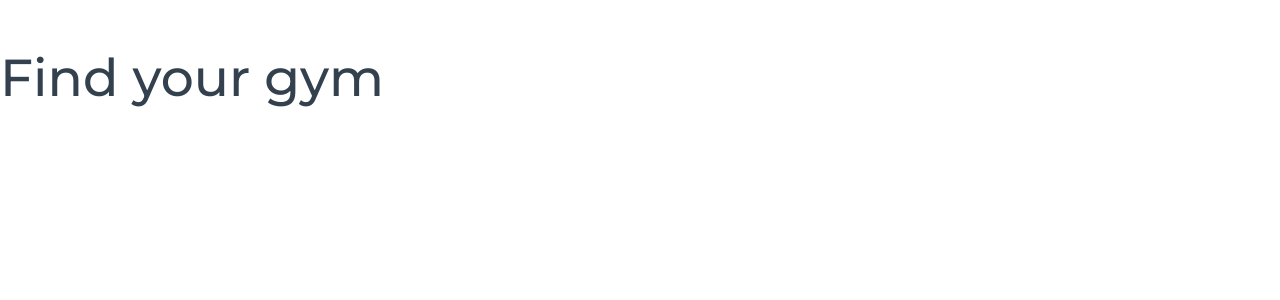
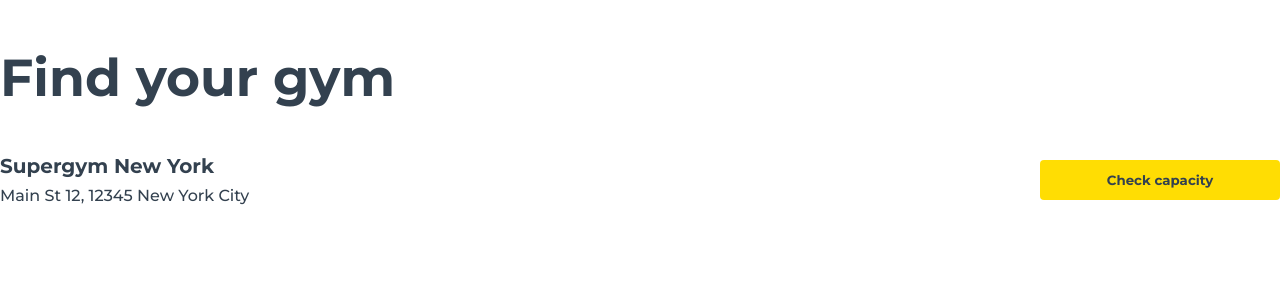
Before and after one commit to lukwick/mc_fit_capacity, a React (Create React App) app in the folder frontend/: page / in a window 1280 px wide. Shown: the top 300 px of the page. Built offline with nearby package versions, Linux system fonts and the light colour scheme.

Commit message:
feat: Add basic GymItem component

```diff
--- a/frontend/package.json
+++ b/frontend/package.json
@@ -3,6 +3,7 @@
   "version": "0.1.0",
   "private": true,
   "dependencies": {
+    "prop-types": "^15.8.1",
     "react": "^18.2.0",
     "react-dom": "^18.2.0",
     "react-scripts": "5.0.1"
--- a/frontend/src/components/App/App.js
+++ b/frontend/src/components/App/App.js
@@ -1,3 +1,5 @@
+import { GymItem } from '../GymItem/GymItem';
+
 import './App.css';
 
 export function App() {
@@ -6,9 +8,22 @@ export function App() {
       <div className="stack stack-xl">
         <header className="App-header">
           <div className="container">
-            <h1 className="title-xl">Find your gym</h1>
+            <h1 className="title title-xl">Find your gym</h1>
           </div>
         </header>
+
+        <main>
+          <div className="container">
+            <GymItem
+              title="Supergym New York"
+              id={123}
+              address={{
+                city: 'New York City',
+                zip: '12345',
+                street: 'Main St 12',
+              }}></GymItem>
+          </div>
+        </main>
       </div>
     </div>
   );
--- /dev/null
+++ b/frontend/src/components/GymItem/GymItem.css
@@ -0,0 +1,19 @@
+.GymItem-header {
+  display: grid;
+  grid-template-columns: 1fr 15rem;
+  align-items: center;
+}
+
+.GymItem-capacity {
+  text-align: right;
+}
+
+.GymItem-level {
+  font-weight: bold;
+}
+.GymItem-level-high {
+  color: var(--color-danger);
+}
+.GymItem-level-low {
+  color: var(--color-success);
+}
--- /dev/null
+++ b/frontend/src/components/GymItem/GymItem.js
@@ -0,0 +1,69 @@
+import { useState, useEffect } from 'react';
+import PropTypes from 'prop-types';
+
+import './GymItem.css';
+
+export function GymItem({ id, title, address }) {
+  const { city, street, zip } = address;
+  const [isLoading, setIsLoading] = useState(false);
+  const [capacity, setCapacity] = useState(undefined);
+  const [level, setLevel] = useState(undefined);
+
+  useEffect(() => {
+    if (capacity === undefined) return;
+
+    let level;
+    if (capacity <= 30) level = 'low';
+    else if (capacity >= 70) level = 'high';
+    else level = 'medium';
+
+    setLevel(level);
+  }, [capacity]);
+
+  const handleClick = () => {
+    setIsLoading(true);
+    // TODO: fetch
+    setCapacity(20);
+  };
+
+  return (
+    <article className="GymItem">
+      <div className="GymItem-header">
+        <header className="stack stack-s">
+          <h2 className="title title-m">{title}</h2>
+          <address>{`${street}, ${zip} ${city}`}</address>
+        </header>
+
+        <div>
+          {!capacity && (
+            <button
+              className="button button-full"
+              onClick={handleClick}
+              disabled={isLoading}>
+              {!isLoading ? 'Check capacity' : 'Loading...'}
+            </button>
+          )}
+
+          {capacity && (
+            <p className="GymItem-capacity">
+              Current capacity:{' '}
+              <span className={`GymItem-level GymItem-level-${level}`}>
+                {capacity}%
+              </span>
+            </p>
+          )}
+        </div>
+      </div>
+    </article>
+  );
+}
+
+GymItem.propTypes = {
+  title: PropTypes.string.isRequired,
+  id: PropTypes.oneOfType([PropTypes.string, PropTypes.number]).isRequired,
+  address: PropTypes.shape({
+    city: PropTypes.string.isRequired,
+    zip: PropTypes.oneOfType([PropTypes.string, PropTypes.number]).isRequired,
+    street: PropTypes.string.isRequired,
+  }).isRequired,
+};
--- /dev/null
+++ b/frontend/src/components/GymItem/index.js
@@ -0,0 +1 @@
+export * from './GymItem';
--- a/frontend/src/styles/global.css
+++ b/frontend/src/styles/global.css
@@ -1,6 +1,8 @@
 @import url('https://fonts.googleapis.com/css2?family=Montserrat:wght@500;700&display=swap');
 
 :root {
+  --space-xxs: 0.25rem;
+  --space-xs: 0.5rem;
   --space-s: 0.75rem;
   --space-m: 1.25rem;
   --space-l: 2rem;
@@ -16,6 +18,8 @@
   --color-light: #ffffff;
   --color-accent: #ffdd03;
   --color-accent-dark: #dec000;
+  --color-success: #0eda65;
+  --color-danger: #e12819;
 }
 
 html {
@@ -55,6 +59,12 @@ body {
   display: flex;
   flex-direction: column;
 }
+.stack-xxs {
+  gap: var(--space-xxs);
+}
+.stack-xs {
+  gap: var(--space-xs);
+}
 .stack-s {
   gap: var(--space-s);
 }
@@ -73,6 +83,9 @@ body {
 
 /* Typography */
 
+.title {
+  font-weight: bold;
+}
 .title-s {
   font-size: var(--font-size-s);
 }
@@ -85,3 +98,25 @@ body {
 .title-xl {
   font-size: var(--font-size-xl);
 }
+
+.button {
+  appearance: none;
+  background-color: var(--color-accent);
+  color: var(--color-dark);
+  border-width: 0;
+  border-radius: var(--space-xxs);
+  font-family: inherit;
+  font-weight: bold;
+  padding: var(--space-s) var(--space-m);
+  transition: background-color 0.2s ease-out;
+}
+.button:not(:disabled):hover {
+  cursor: pointer;
+  background-color: var(--color-accent-dark);
+}
+.button:disabled {
+  opacity: 0.5;
+}
+.button-full {
+  width: 100%;
+}
```
Also changed, not shown: 1 other file (tests, documents, lock files or other folders).
